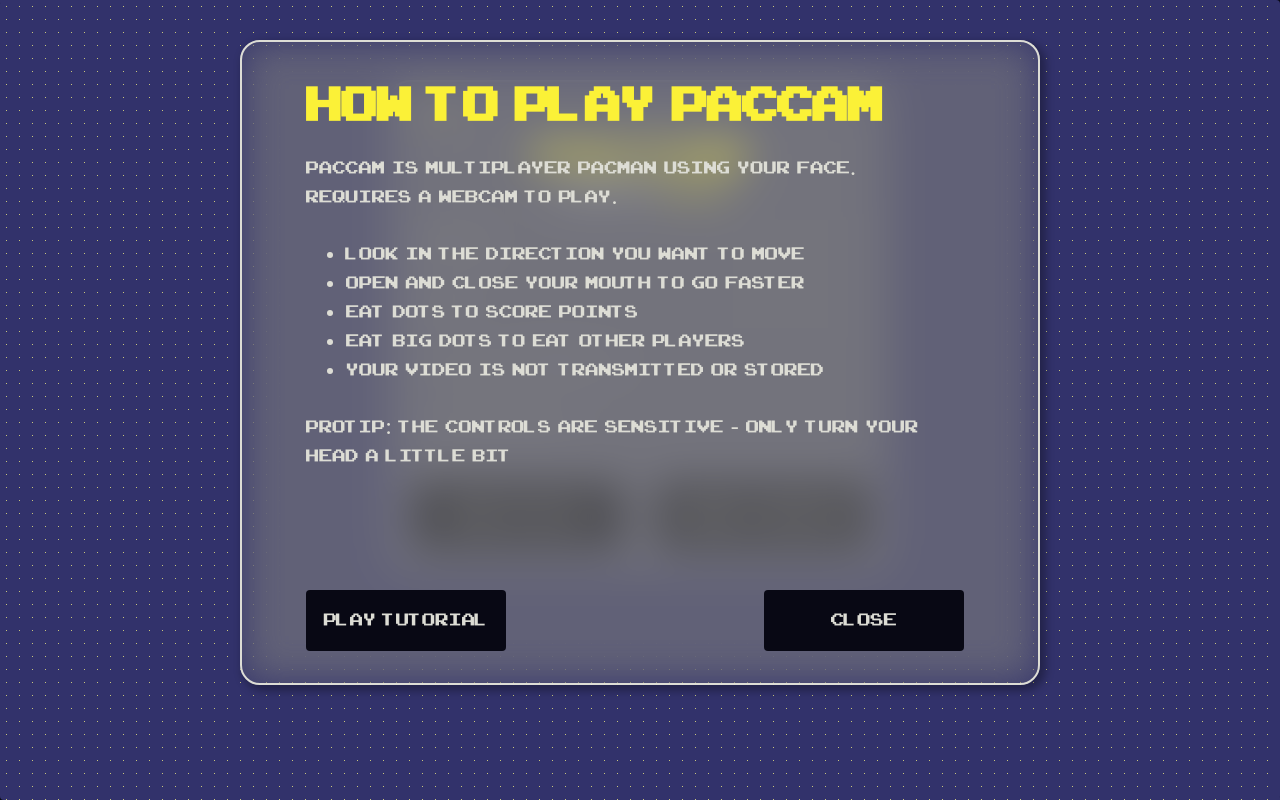
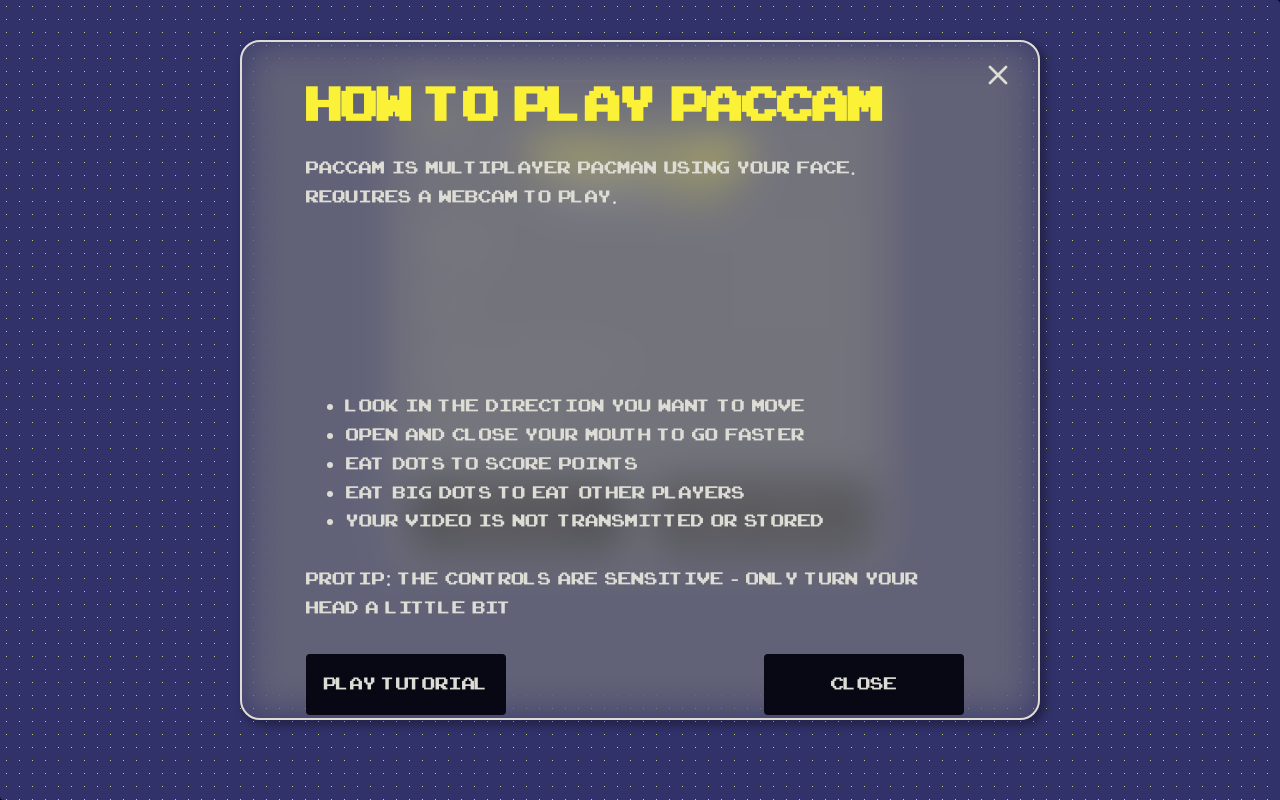
Before and after one commit to nolenroyalty/paccam, a React (Vite) app: page / in a window 1280 px wide. Both pictures are taken after a click on the button "How to Play". Built offline with nearby package versions, Linux system fonts and the light colour scheme.

Commit message:
more height bugs..

```diff
--- a/src/CoreGame.js
+++ b/src/CoreGame.js
@@ -266,20 +266,15 @@ class GameEngine {
       return { x, y };
     } else if (waiting && this.startScreenRef.current) {
       console.log(`determining waiting spawn location for player ${playerNum}`);
+      // This is kind of an awkward calculation, but the more natural way using
+      // window.innerHeight doesn't seem to work well on phones...
       const startScreenRect =
         this.startScreenRef.current.getBoundingClientRect();
-      const startScreenHeight = startScreenRect.height;
-      const windowHeight = window.innerHeight;
-      const endOfStartScreen = 0.1 * windowHeight + startScreenHeight;
-
-      const slotSize = windowHeight / this.numSlots.vertical;
-      const numSlotsToGetBelowWindow = endOfStartScreen / slotSize;
-      const y =
-        (numSlotsToGetBelowWindow +
-          this.numSlots.vertical -
-          PLAYER_SIZE_IN_SLOTS) /
-        2;
-
+      const startScreenHeight = startScreenRect.bottom;
+      const startScreenSlots = startScreenHeight / this.numSlots.slotSizePx;
+      const midpointSlots = (startScreenSlots + this.numSlots.vertical) / 2;
+
+      const y = midpointSlots - PLAYER_SIZE_IN_SLOTS / 2;
       // players take up 8 slots
       const totalGapAmount = this.numSlots.horizontal - 8;
       // 3 full-length gaps (between players), 2 half-length gaps (start and end)
--- a/src/components/HowToPlay/HowToPlay.js
+++ b/src/components/HowToPlay/HowToPlay.js
@@ -5,6 +5,8 @@ import Button from "../Button";
 import { COLORS } from "../../COLORS";
 import { motion } from "framer-motion";
 import TranslucentWindow from "../TranslucentWindow";
+import UnstyledButton from "../UnstyledButton";
+import { BoxX, X } from "../Icons";
 
 function HowToPlay({
   // showingHowToPlay,
@@ -72,6 +74,13 @@ function HowToPlay({
             animate={{ opacity: endOpacity, x: "-50%", y: endY }}
             transition={spring}
           >
+            <DialogX
+              onClick={(e) => {
+                showWrapper(false);
+              }}
+            >
+              <X size="32px" />
+            </DialogX>
             <DialogTitle>How to Play PacCam</DialogTitle>
             <DialogDescription asChild>
               <div>
@@ -79,6 +88,7 @@ function HowToPlay({
                   Paccam is multiplayer pacman using your face. Requires a
                   webcam to play.
                 </p>
+                <VideoDemoWithCanvas />
                 <br />
                 <ul>
                   <li>Look in the direction you want to move</li>
@@ -94,7 +104,7 @@ function HowToPlay({
                 </p>
               </div>
             </DialogDescription>
-            <VideoDemoWithCanvas />
+
             <ButtonHolder>
               <Button
                 onClick={(e) => {
@@ -202,7 +212,7 @@ const VideoDemoCanvas = styled.canvas`
   }
 
   height: auto;
-  margin: auto;
+  margin: 1rem auto;
   border-radius: 20px;
 `;
 
@@ -220,6 +230,7 @@ const ButtonHolder = styled.div`
   grid-template-columns: minmax(auto, 200px) 1fr minmax(auto, 200px);
   grid-template-areas: "tutorial . close";
   gap: 1rem;
+  margin-top: 2rem;
 `;
 
 const DialogOverlay = styled(Dialog.Overlay)`
@@ -237,8 +248,8 @@ const DialogContent = styled(TranslucentWindow)`
   z-index: 100;
   border-radius: 20px;
   width: clamp(300px, 95%, 800px);
-  min-height: 80%;
-  max-height: 90%;
+  min-height: 50%;
+  max-height: 85%;
   padding: 2rem 4rem;
   line-height: 1.2;
   // allow scrolling
@@ -253,7 +264,6 @@ const DialogContent = styled(TranslucentWindow)`
   @media (max-width: 600px) {
     padding: 1rem 2rem;
     top: 3%;
-    max-height: 94%;
   }
 
   @media (max-height: 730px) {
@@ -263,8 +273,18 @@ const DialogContent = styled(TranslucentWindow)`
   transform: translate(-50%, 0);
   color: ${COLORS.white};
   display: grid;
-  grid-template-rows: auto auto 1fr auto;
+  grid-template-rows: repeat(3, auto);
   will-change: transform, opacity;
+`;
+
+const DialogX = styled(UnstyledButton)`
+  position: absolute;
+  right: 0.5rem;
+  top: 1rem;
+  color: ${COLORS.white};
+  /* width: 50px; */
+  /* height: 50px; */
+  /* background-color: green; */
 `;
 
 const DialogTitle = styled(Dialog.Title)`
--- a/src/components/Icons/Icons.js
+++ b/src/components/Icons/Icons.js
@@ -71,6 +71,41 @@ export const Question = ({ size }) => (
   </svg>
 );
 
+export const BoxX = ({ size }) => (
+  <svg
+    xmlns="http://www.w3.org/2000/svg"
+    width={size}
+    height={size}
+    viewBox="0 0 24 24"
+    fill="none"
+    stroke="currentColor"
+    strokeWidth="2"
+    strokeLinecap="round"
+    strokeLinejoin="round"
+  >
+    <rect x="3" y="3" width="18" height="18" rx="2" ry="2"></rect>
+    <line x1="9" y1="9" x2="15" y2="15"></line>
+    <line x1="15" y1="9" x2="9" y2="15"></line>
+  </svg>
+);
+
+export const X = ({ size }) => (
+  <svg
+    xmlns="http://www.w3.org/2000/svg"
+    width={size}
+    height={size}
+    viewBox="0 0 24 24"
+    fill="none"
+    stroke="currentColor"
+    strokeWidth="2"
+    strokeLinecap="round"
+    strokeLinejoin="round"
+  >
+    <line x1="18" y1="6" x2="6" y2="18"></line>
+    <line x1="6" y1="6" x2="18" y2="18"></line>
+  </svg>
+);
+
 export const Link = styled.a`
   display: inline-flex;
   vertical-align: middle;
--- a/src/components/Playfield/Playfield.js
+++ b/src/components/Playfield/Playfield.js
@@ -29,6 +29,7 @@ function Playfield({
     shrinkVertical: 0,
     shrinkHorizontal: 0,
   });
+  const selfRef = React.useRef();
 
   React.useEffect(() => {
     if (initializedPlayfield) {
@@ -45,8 +46,9 @@ function Playfield({
     // We shrink our playfield based on that value, and then slightly blur the area outside of
     // the playfield to make it clear what there's a small area that's not in play.
 
-    const width = window.innerWidth;
-    const height = window.innerHeight;
+    const bb = selfRef.current.getBoundingClientRect();
+    const width = bb.width;
+    const height = bb.height;
 
     const largerDimension = Math.max(width, height);
     const smallerDimension = Math.min(width, height);
@@ -94,6 +96,7 @@ function Playfield({
     gameRef.current.initNumSlots({
       horizontal: _playfieldSize.horizontalSlots,
       vertical: _playfieldSize.verticalSlots,
+      slotSizePx: slotSizePx,
     });
     gameRef.current.subscribeToPellets(setPellets);
   }, [gameRef, initializedPlayfield, playfieldSize]);
@@ -128,6 +131,7 @@ function Playfield({
   return (
     <Wrapper
       style={{ "--opacity": opacity, "--flex-direction": wrapperFlexDirection }}
+      ref={selfRef}
     >
       <BorderBlock style={borderBlockStyle} />
       <InnerRelativeWrapper
```
